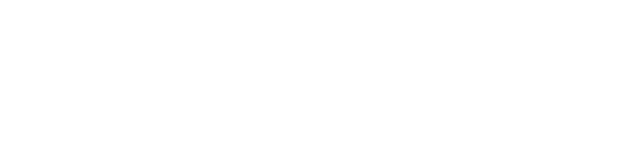
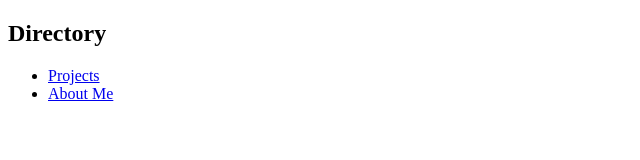
Before and after one commit to alixalto/codereview1, a plain HTML site: page code-review-1.html in a window 1280 px wide. Shown: the whole page, without its empty margins (0-640 px from the left). Drawn offline with Linux system fonts and the light colour scheme.

Commit message:
Add pages

```diff
--- a/code-review-1.html
+++ b/code-review-1.html
@@ -1,11 +1,16 @@
 <!DOCTYPE html>
 <html lang="en US">
 <head>
-  <title>Alix's code review (1)</title>
+  <title>Alix's Portfolio (Index)</title>
+  <link href="css/styles.css" rel="stylesheet" type="text/css">
 </head>
 <body>
 
-
+  <h2>Directory</h2>
+  <ul>
+    <li><a href="code-review-projects.html">Projects</a></li>
+    <li><a href="code-review-about-me.html">About Me</a></li>
+  </ul>
 
 </body>
 </html>
```
